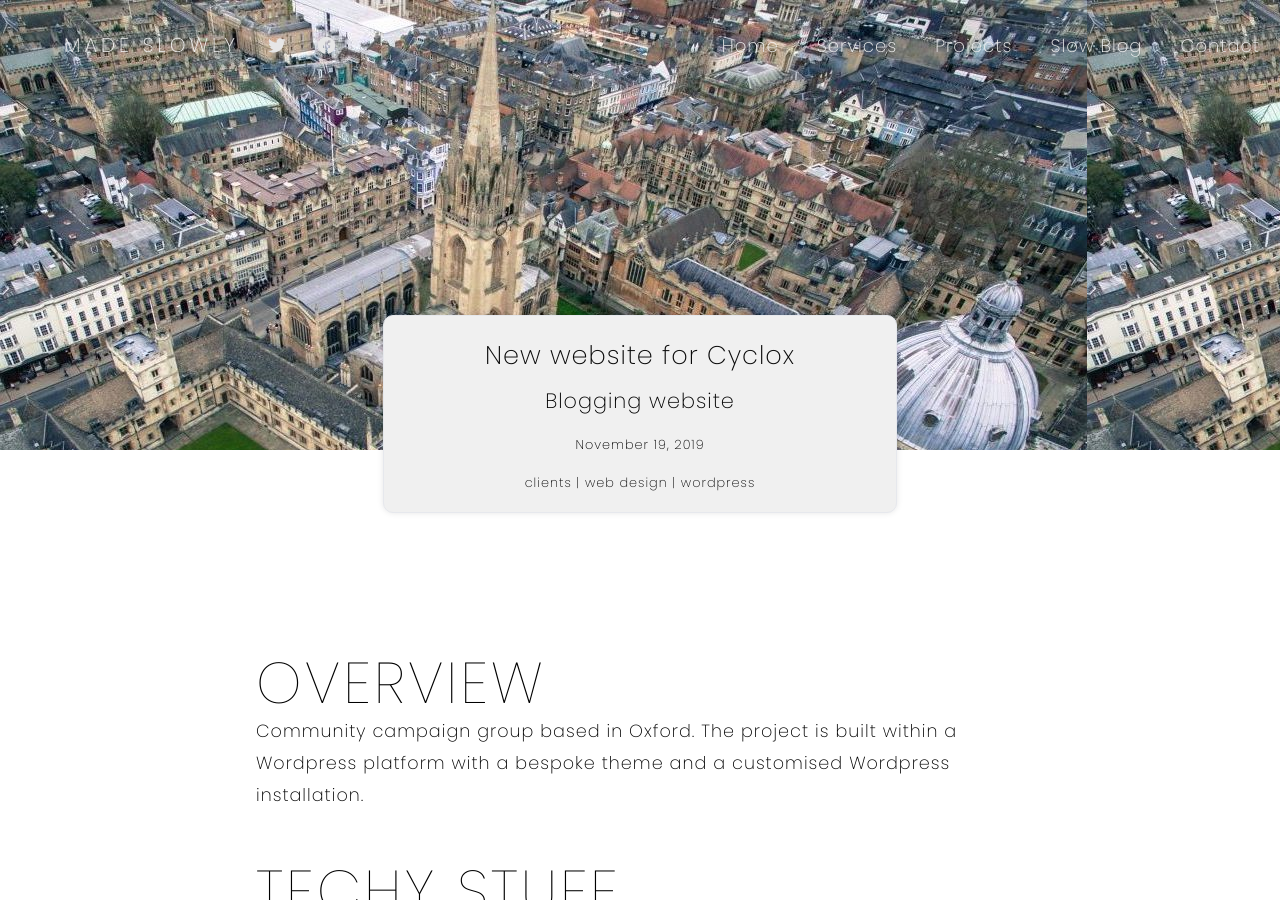
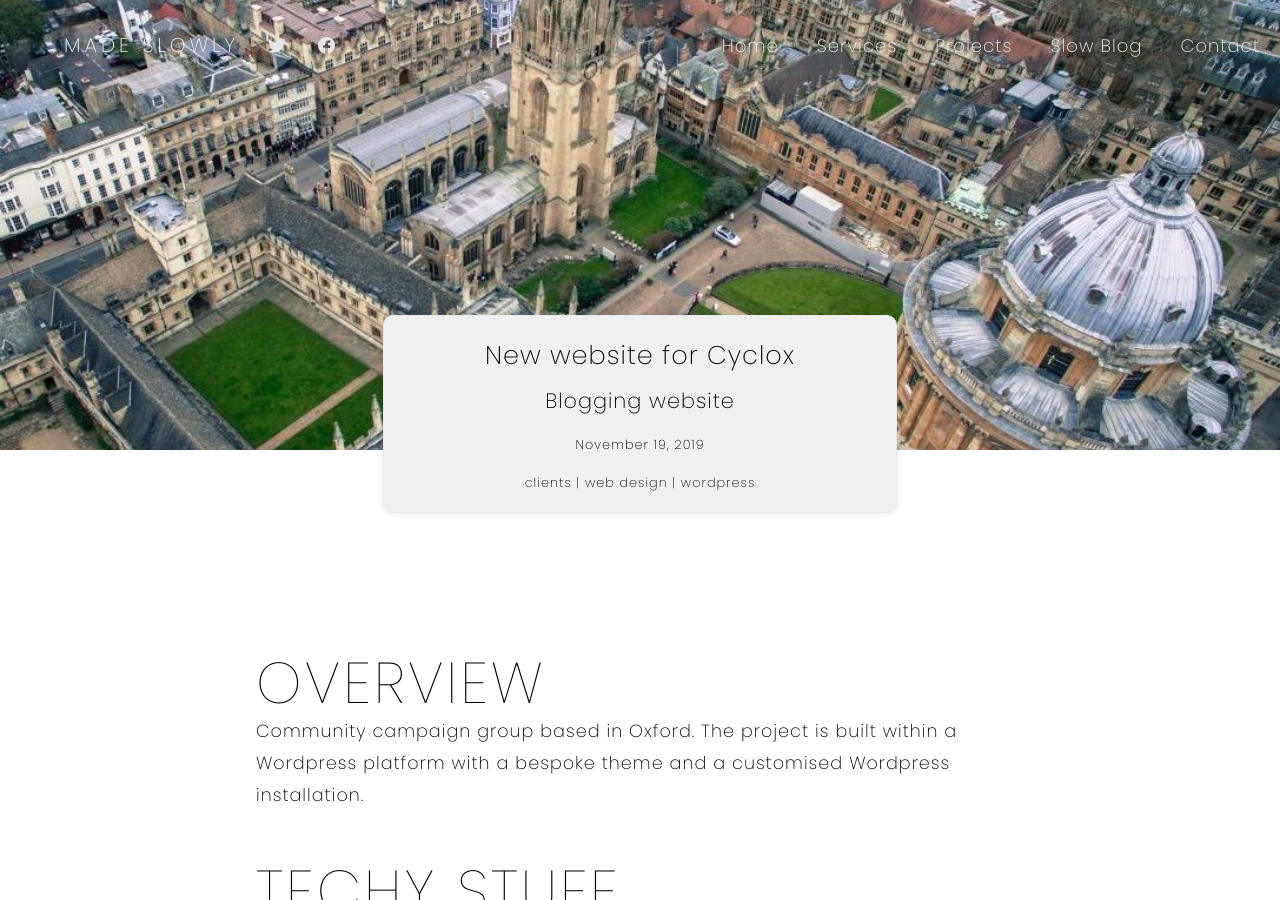
Before and after one commit to arrancurran/madeslowly.github.io, a Jekyll site: the page built from _posts/2019-11-19-client-cyclox.md, in a window 1280 px wide and 900 px high. Built offline with Jekyll 4.4.1, drawn with Linux system fonts in a browser that asks for light colours; comment, search, counter and statistics services are not loaded.

Commit message:
fixing masthead img

```diff
--- a/_sass/blog.sass
+++ b/_sass/blog.sass
@@ -3,6 +3,8 @@
   background-image: linear-gradient(to bottom right, $blue , $vivid-blue)
   // fixed for single post headers
   background-attachment: fixed
+  background-size: cover
+  background-position: center
 
 .blog-strap
   font-family: sans-serif
```
